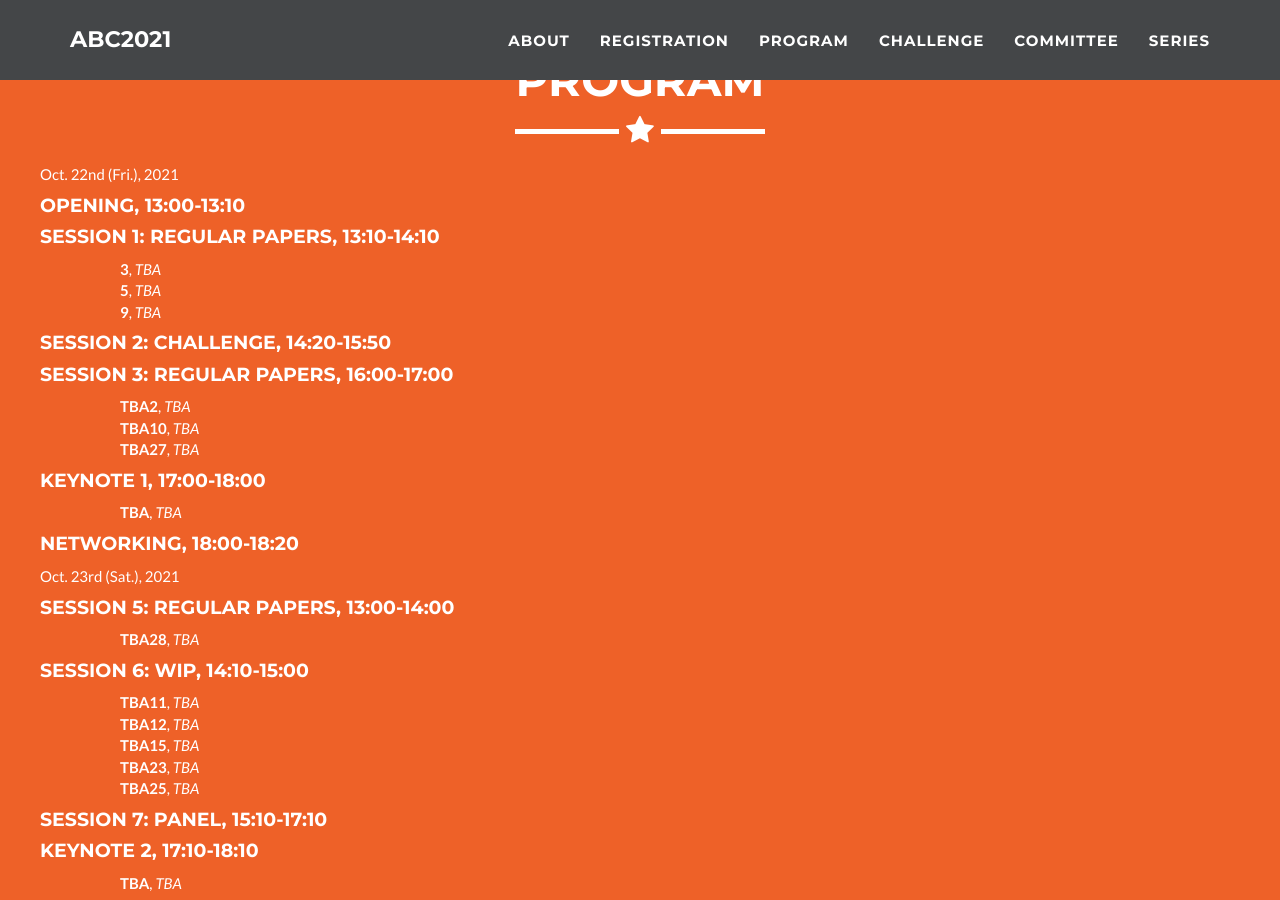
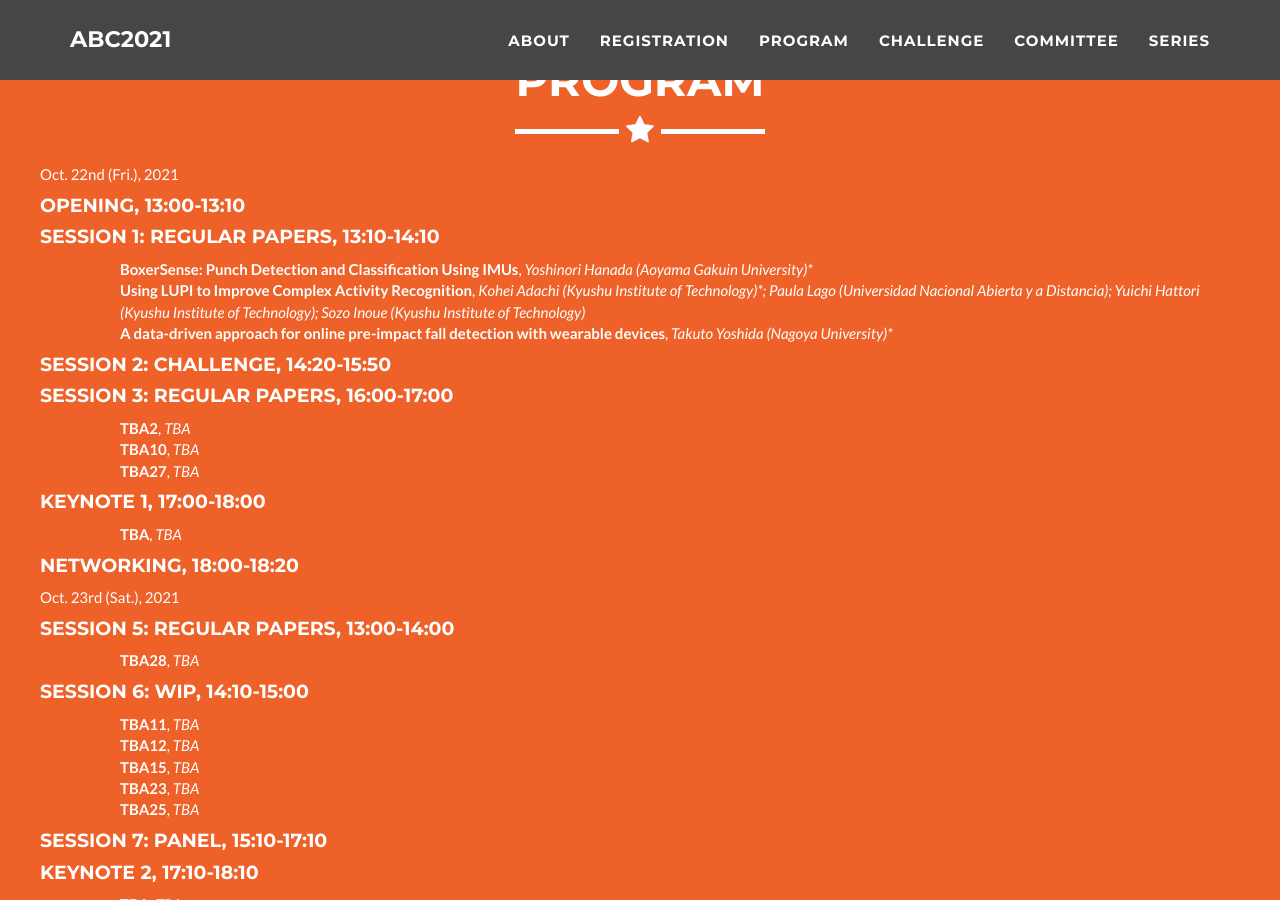
Before and after one commit to abc-research/abc-research.github.io, a Jekyll site: the page built from index.html, in a window 1280 px wide and 900 px high, scrolled down 1806 px. Built offline with Jekyll 4.4.1, drawn with Linux system fonts in a browser that asks for light colours.

Commit message:
Update _config.yml

```diff
--- a/_config.yml
+++ b/_config.yml
@@ -87,12 +87,12 @@ program:
       - name: "Session 1: Regular papers"
         time: "13:10-14:10"
         paper:
-          - title: "3"
-            authors: "TBA"
-          - title: "5"
-            authors: "TBA"
-          - title: "9"
-            authors: "TBA"
+          - title: "BoxerSense: Punch Detection and Classification Using IMUs"
+            authors: "Yoshinori Hanada (Aoyama Gakuin University)*"
+          - title: "Using LUPI to Improve Complex Activity Recognition"
+            authors: "Kohei Adachi (Kyushu Institute of Technology)*; Paula Lago (Universidad Nacional Abierta y a Distancia); Yuichi Hattori (Kyushu Institute of Technology); Sozo Inoue (Kyushu Institute of Technology)"
+          - title: "A data-driven approach for online pre-impact fall detection with wearable devices"
+            authors: "Takuto Yoshida (Nagoya University)*"
       - name: "Session 2: Challenge"
         time: "14:20-15:50"
       - name: "Session 3: Regular papers"
```
